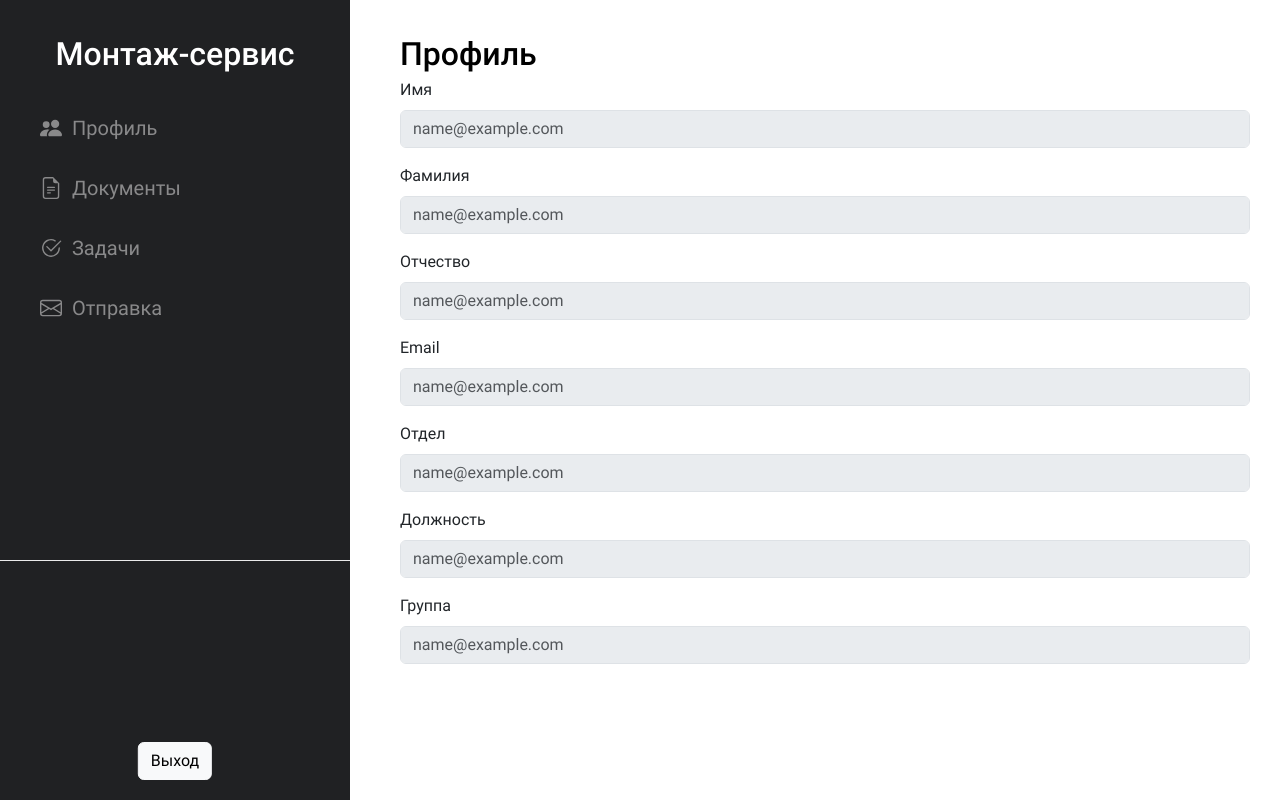
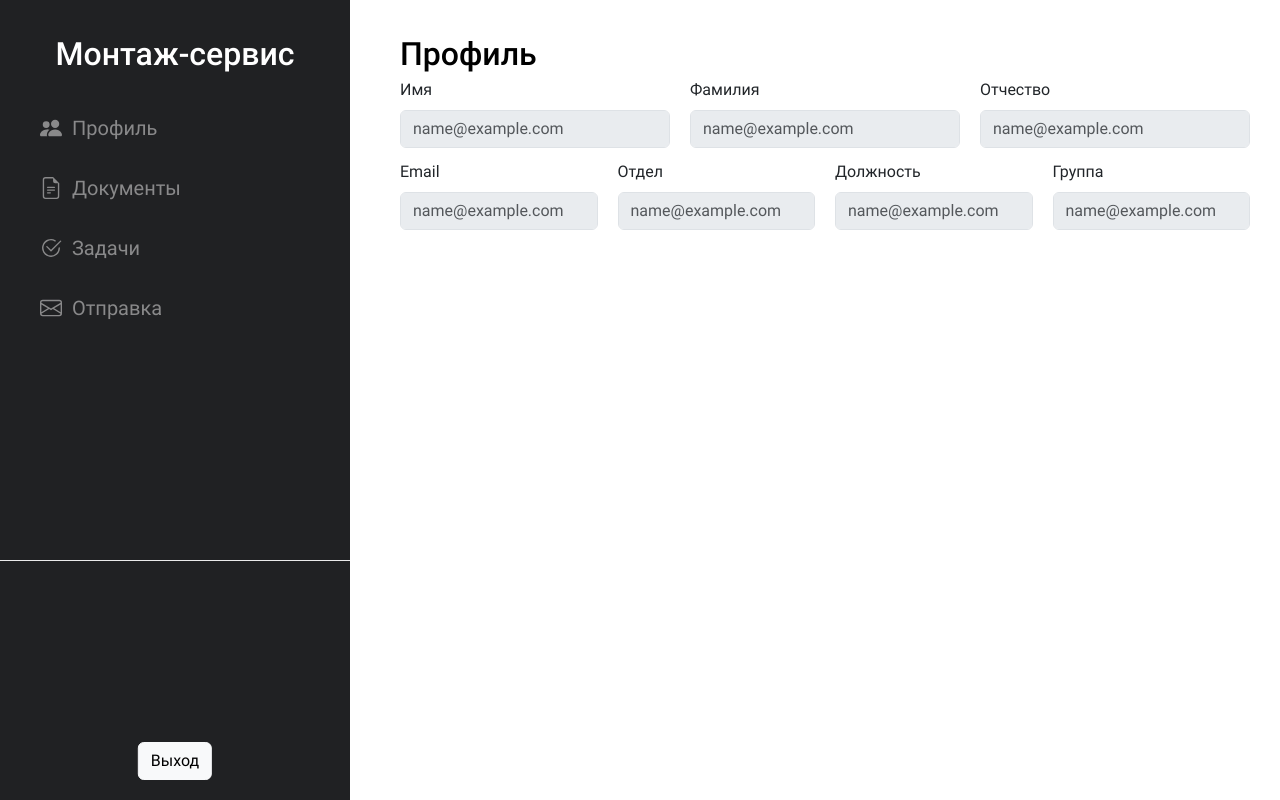
Before and after one commit to TrojanDll/document-flow-client, a React (Vite) app: page /profile in a window 1280 px wide. Built offline with nearby package versions, Linux system fonts and the light colour scheme; no server answers; sample sign-in values are in the browser's storage.

Commit message:
refactor: types folders changed

```diff
--- a/package.json
+++ b/package.json
@@ -19,7 +19,6 @@
     "react-redux": "^9.1.2",
     "react-router": "^6.23.0",
     "react-router-dom": "^6.23.0",
-    "react-select": "^5.8.0",
     "redux": "^5.0.1"
   },
   "devDependencies": {
--- a/src/components/CreateDocumentModal/CreateDocumentModal.tsx
+++ b/src/components/CreateDocumentModal/CreateDocumentModal.tsx
@@ -4,11 +4,12 @@ import styles from "./CreateDocumentModal.module.css";
 import axios, { AxiosResponse } from "axios";
 import { BASE_URL } from "../../app/api/apiSlice";
 import { useUpdateDocumentByIdMutation } from "../../features/documents/documentsApiSlice";
-import { EDocumentStatus, IDocument } from "../../types/Types";
+import { IDocument } from "../../types/Types";
 import { useGetAllUsersGroupsQuery } from "../../features/admin/adminApiSlice";
 // import MultiselectGroup from "../MultiselectGroup/MultiselectGroup";
 import MultiselectRelatedDocs from "../MultiselectRelatedDocs/MultiselectRelatedDocs";
 import MultiselectGroup from "../MultiselectGroup/MultiselectGroup";
+import { EDocumentStatus } from "../../types/Enums";
 
 interface CreateDocumentModalProps {
   props?: any;
--- a/src/components/EditDocumentModal/EditDocumentModal.tsx
+++ b/src/components/EditDocumentModal/EditDocumentModal.tsx
@@ -3,9 +3,10 @@ import { Button, Form, Modal } from "react-bootstrap";
 import styles from "./EditDocumentModal.module.css";
 import { useGetAllDocumentsQuery, useUpdateDocumentByIdMutation } from "../../features/documents/documentsApiSlice";
 import MultiselectRelatedDocs from "../MultiselectRelatedDocs/MultiselectRelatedDocs";
-import { EDocumentStatus, IDocument } from "./../../types/Types";
+import { IDocument } from "./../../types/Types";
 import MultiselectGroup from "../MultiselectGroup/MultiselectGroup";
 import { useGetAllUsersGroupsQuery } from "../../features/admin/adminApiSlice";
+import { EDocumentStatus } from "../../types/Enums";
 
 interface EditDocumentModalProps {
   props?: any;
--- a/src/pages/ProfilePage/ProfilePage.module.css
+++ b/src/pages/ProfilePage/ProfilePage.module.css
@@ -3,3 +3,14 @@
   width: 40px;
   height: 40px;
 }
+
+.inputsRow {
+  display: flex;
+  width: 100%;
+  column-gap: 20px;
+}
+
+.input {
+  margin-bottom: 12px;
+  width: 100%;
+}
--- a/src/pages/ProfilePage/ProfilePage.tsx
+++ b/src/pages/ProfilePage/ProfilePage.tsx
@@ -31,7 +31,8 @@ const ProfilePage: FC = () => {
         </div> */}
 
         <Form>
-          <Form.Group className="mb-3">
+          <div className={styles.inputsRow}>
+            <Form.Group className={styles.input}>
               <Form.Label>Имя</Form.Label>
               {isLoading ? (
                 <img className={styles.spinner} src={spinner} alt="spinner" />
@@ -44,15 +45,20 @@ const ProfilePage: FC = () => {
                 />
               )}
             </Form.Group>
-          <Form.Group className="mb-3">
+            <Form.Group className={styles.input}>
               <Form.Label>Фамилия</Form.Label>
               {isLoading ? (
                 <img className={styles.spinner} src={spinner} alt="spinner" />
               ) : (
-              <Form.Control value={fetchedCurrientUser?.lastName} type="text" placeholder="name@example.com" disabled />
+                <Form.Control
+                  value={fetchedCurrientUser?.lastName}
+                  type="text"
+                  placeholder="name@example.com"
+                  disabled
+                />
               )}
             </Form.Group>
-          <Form.Group className="mb-3">
+            <Form.Group className={styles.input}>
               <Form.Label>Отчество</Form.Label>
               {isLoading ? (
                 <img className={styles.spinner} src={spinner} alt="spinner" />
@@ -65,7 +71,10 @@ const ProfilePage: FC = () => {
                 />
               )}
             </Form.Group>
-          <Form.Group className="mb-3">
+          </div>
+
+          <div className={styles.inputsRow}>
+            <Form.Group className={styles.input}>
               <Form.Label>Email</Form.Label>
               {isLoading ? (
                 <img className={styles.spinner} src={spinner} alt="spinner" />
@@ -73,7 +82,7 @@ const ProfilePage: FC = () => {
                 <Form.Control value={fetchedCurrientUser?.email} type="text" placeholder="name@example.com" disabled />
               )}
             </Form.Group>
-          <Form.Group className="mb-3">
+            <Form.Group className={styles.input}>
               <Form.Label>Отдел</Form.Label>
               {isLoading ? (
                 <img className={styles.spinner} src={spinner} alt="spinner" />
@@ -86,7 +95,7 @@ const ProfilePage: FC = () => {
                 />
               )}
             </Form.Group>
-          <Form.Group className="mb-3">
+            <Form.Group className={styles.input}>
               <Form.Label>Должность</Form.Label>
               {isLoading ? (
                 <img className={styles.spinner} src={spinner} alt="spinnerdll" />
@@ -94,7 +103,7 @@ const ProfilePage: FC = () => {
                 <Form.Control value={fetchedCurrientUser?.post} type="text" placeholder="name@example.com" disabled />
               )}
             </Form.Group>
-          <Form.Group className="mb-3">
+            <Form.Group className={styles.input}>
               <Form.Label>Группа</Form.Label>
               {isLoading ? (
                 <img className={styles.spinner} src={spinner} alt="spinner" />
@@ -107,6 +116,7 @@ const ProfilePage: FC = () => {
                 />
               )}
             </Form.Group>
+          </div>
         </Form>
 
         {fetchedDocuments && <DocumentsTable handleUdateTable={handleUdateTable} documents={fetchedDocuments} />}
--- /dev/null
+++ b/src/types/Enums.ts
@@ -0,0 +1,13 @@
+export const enum TaskStatus {
+    NOTSEEN = "NOTSEEN",
+    INPROGRESS = "INPROGRESS",
+    POSTPONED = "POSTPONED",
+    DONE = "DONE",
+    ABANDONED = "ABANDONED"
+  }
+export const enum EDocumentStatus {
+    APPROVED = "APPROVED",
+    DECLINED = "DECLINED",
+    SEEN = "SEEN",
+    INPROGRESS = "INPROGRESS",
+}
--- a/src/types/Types.ts
+++ b/src/types/Types.ts
@@ -1,3 +1,5 @@
+import { EDocumentStatus } from "./Enums";
+
 export interface IUser {
   id: number;
   active?: boolean;
@@ -13,6 +15,7 @@ export interface IUser {
     id: number;
     name: string;
   };
+
 }
 
 export interface IUserGroup {
@@ -55,12 +58,7 @@ export interface IEmailBody {
   body: string;
 }
 
-export const enum EDocumentStatus {
-  APPROVED = "APPROVED",
-  DECLINED = "DECLINED",
-  SEEN = "SEEN",
-  INPROGRESS = "INPROGRESS",
-}
+
 
 export interface IEmailBody {
   email: string;
```
Also changed, not shown: src/components/DocumentsTableItem/DocumentsTableItem.tsx (+13 -9 lines), 1 other file (tests, documents, lock files or other folders). Lines whose indentation alone changed are shown as unchanged.
